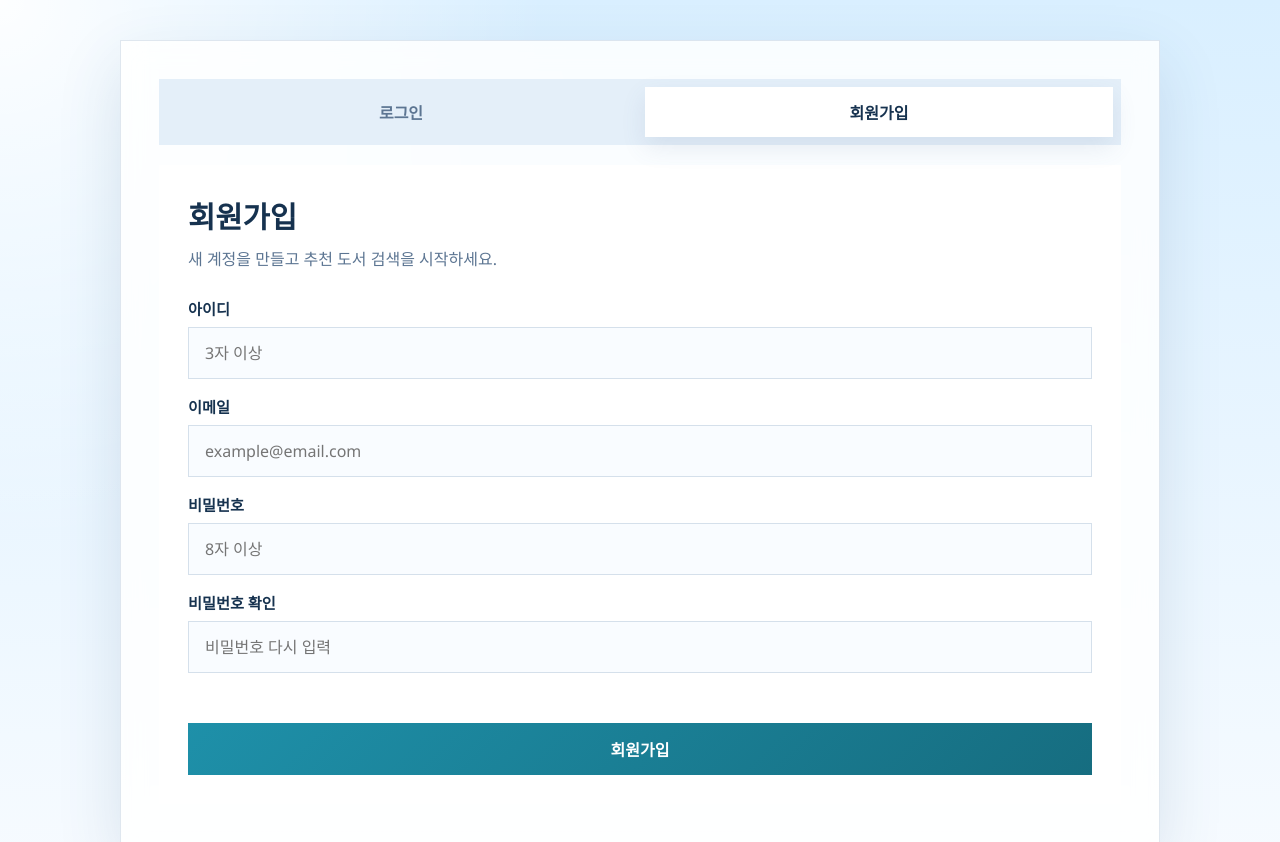
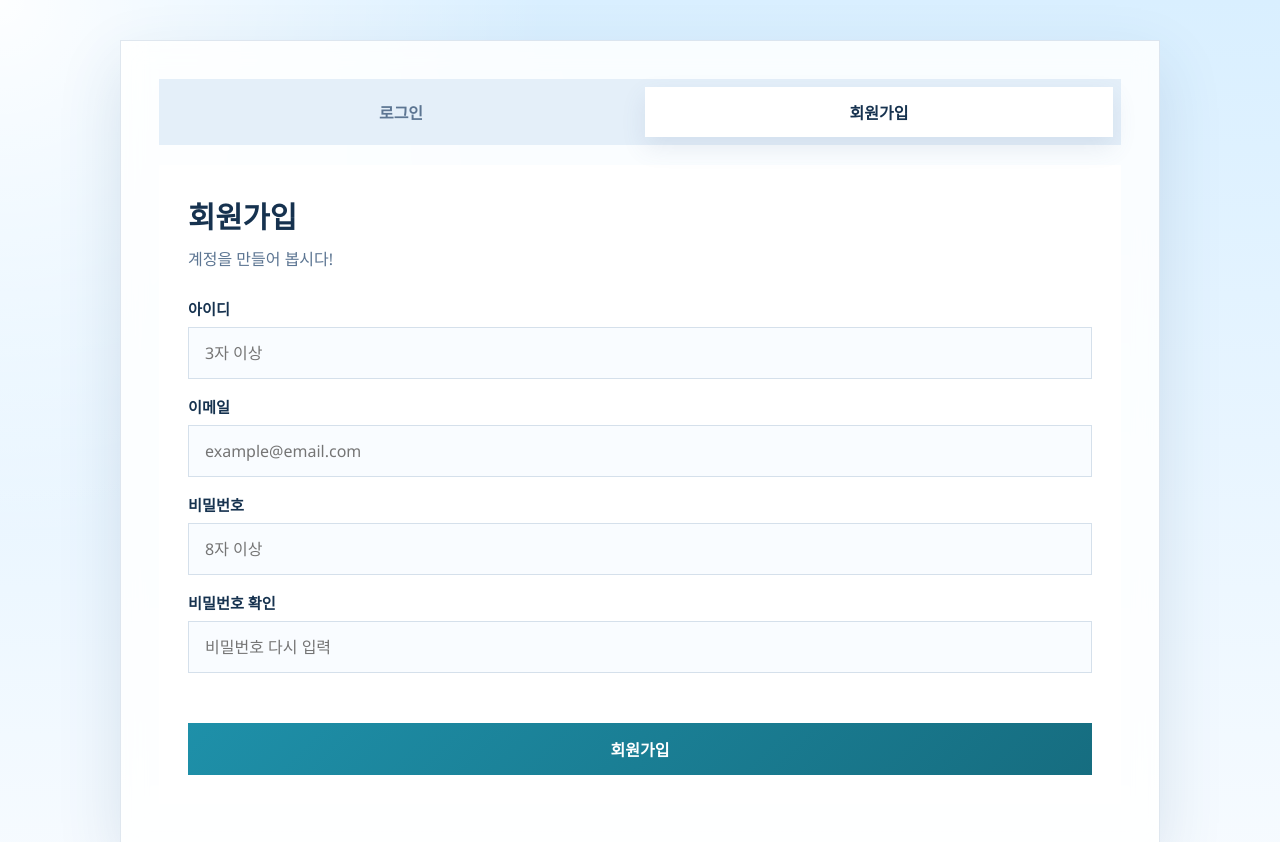
Before and after one commit to elegantsudal/jnuh_library, a Flask app: page / in a window 1280 px wide, after a click on "회원가입". Shown: the top 842 px of the page. Run offline with Flask 3, Linux system fonts and the light colour scheme.

Commit message:
Update index.html

```diff
--- a/jnuh_library - 복사본/templates/index.html
+++ b/jnuh_library - 복사본/templates/index.html
@@ -3,7 +3,7 @@
 <head>
     <meta charset="UTF-8">
     <meta name="viewport" content="width=device-width, initial-scale=1.0">
-    <title>어린이 도서 추천</title>
+    <title>어린이 도서 웹사이트</title>
     <link rel="stylesheet" href="{{ url_for('static', filename='style.css') }}">
 </head>
 <body data-authenticated="{{ 'true' if current_user else 'false' }}">
@@ -107,7 +107,7 @@
                             <p class="welcome-label">탐구 테마</p>
                             <h3>관심 테마를 골라 탐구를 시작해보세요</h3>
                         </div>
-                        <p class="hint-text">테마를 누르면 주제 검색이 실행됩니다. 책 제목 검색 결과도 같은 방식으로 기록할 수 있습니다.</p>
+                        <p class="hint-text">테마를 누르거나 도서 제목을 검색하세요.</p>
                     </div>
 
                     <div class="theme-container">
@@ -124,7 +124,7 @@
                 </section>
 
                 <div id="results" class="results">
-                    <p class="message">로그인되었습니다. 검색어를 입력하거나 테마를 선택해보세요.</p>
+                    <p class="message">검색어를 입력하거나 테마를 선택해보세요.</p>
                 </div>
                 </div>
             </div>
@@ -148,7 +148,7 @@
 
                 <form id="signupForm" class="auth-form">
                     <h2>회원가입</h2>
-                    <p class="form-copy">새 계정을 만들고 추천 도서 검색을 시작하세요.</p>
+                    <p class="form-copy">계정을 만들어 봅시다!</p>
                     <label for="signupUsername">아이디</label>
                     <input type="text" id="signupUsername" name="username" placeholder="3자 이상" required>
                     <label for="signupEmail">이메일</label>
```
